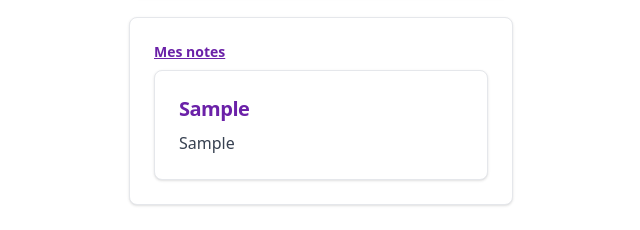
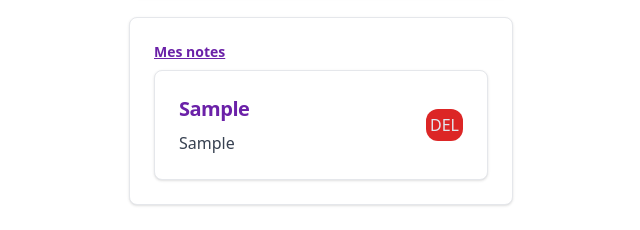
Before and after one commit to gregmaax/todolist-react-ts, a React (Vite) app: page / in a window 1280 px wide. Both pictures are taken after typing "Sample", "Sample" into the empty fields and a click on the button "Enregistrer". Shown: the part 375-605 px from the top of the page, without its empty margins (319-959 px from the left). Built offline with nearby package versions, Linux system fonts and the light colour scheme.

Commit message:
supprimer une note (début)

```diff
--- a/src/components/UI/ErrorModal.tsx
+++ /dev/null
@@ -1,38 +0,0 @@
-import { Fragment } from 'react';
-import Button from './Button';
-import { Card } from './Card';
-
-type ErrorModalDataProps = {
-	title: string | null;
-	message: string | null;
-	onConfirm: () => void;
-};
-
-export function ErrorModal(props: ErrorModalDataProps) {
-	return (
-		<Fragment>
-			<div
-				className="backdrop: fixed to-backdrop-color z-10 h-max w-full top-0 left-0"
-				onClick={props.onConfirm}
-			></div>
-			<div className="fixed w-5/6 z-100 l-1/10 overflow-hidden">
-				<Card>
-					<header>
-						<h2>{props.title}</h2>
-					</header>
-					<div>
-						<p>{props.message}</p>
-					</div>
-					<footer>
-						<Button
-							className="bg-blue-500 hover:bg-blue-700 text-white font-bold py-2 px-4 rounded focus:outline-none focus:shadow-outline"
-							onClick={props.onConfirm}
-						>
-							Fermer
-						</Button>
-					</footer>
-				</Card>
-			</div>
-		</Fragment>
-	);
-}
--- a/src/components/Users/NotesList.tsx
+++ b/src/components/Users/NotesList.tsx
@@ -1,3 +1,5 @@
+import { MouseEventHandler, useState } from 'react';
+import { textChangeRangeNewSpan } from 'typescript';
 import { Notes } from '../../App';
 import { Card } from '../UI/Card';
 
@@ -6,17 +8,33 @@ type NotesProps = {
 };
 
 export function NotesList(props: NotesProps) {
+	const onDeleteNote = () => {
+		alert('Note supprimée');
+	};
+
 	const displayNotes =
 		props.notes.length > 0 &&
 		props.notes.map((u) => (
 			<div
 				key={u.id}
-				className="block max-w-sm p-6 mt-1 bg-white border border-gray-200 rounded-lg shadow hover:bg-gray-100 dark:bg-gray-800 dark:border-gray-700 dark:hover:bg-gray-700"
+				className="max-w-sm p-6 mt-1 bg-white border border-gray-200 rounded-lg shadow hover:bg-gray-100 dark:bg-gray-800 dark:border-gray-700 dark:hover:bg-gray-700 flex items-center"
 			>
-				<h5 className="mb-2 text-xl font-bold tracking-tight text-purple-800 dark:text-white">
-					{u.titre}
-				</h5>
-				<p className="font-normal text-gray-700 dark:text-gray-400">{u.note}</p>
+				<div className="border-r-black mr-10 w-60">
+					<h5 className="mb-2 text-xl font-bold tracking-tight text-purple-800 dark:text-white">
+						{u.titre}
+					</h5>
+					<p className="font-normal text-gray-700 dark:text-gray-400">
+						{u.note}
+					</p>
+				</div>
+				<div className="w-10 right-0 text-center">
+					<button
+						className="bg-red-600 text-slate-200 rounded-xl p-1 top-1/2"
+						onClick={() => onDeleteNote()}
+					>
+						DEL
+					</button>
+				</div>
 			</div>
 		));
 
```
